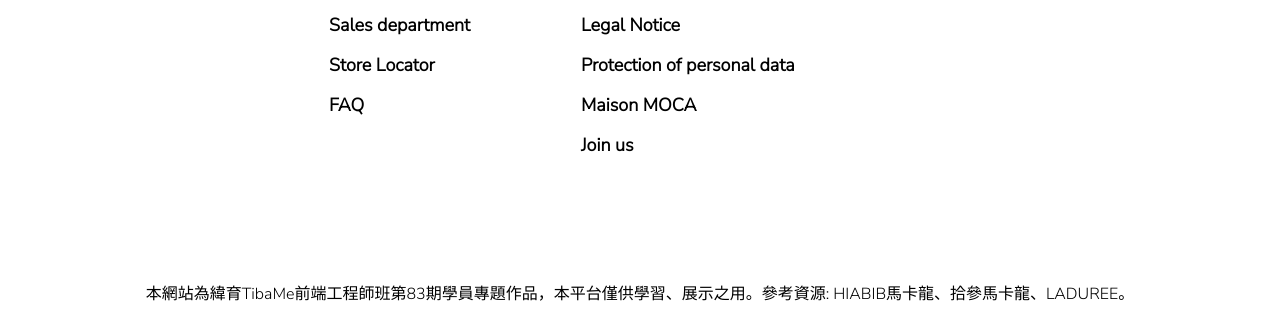
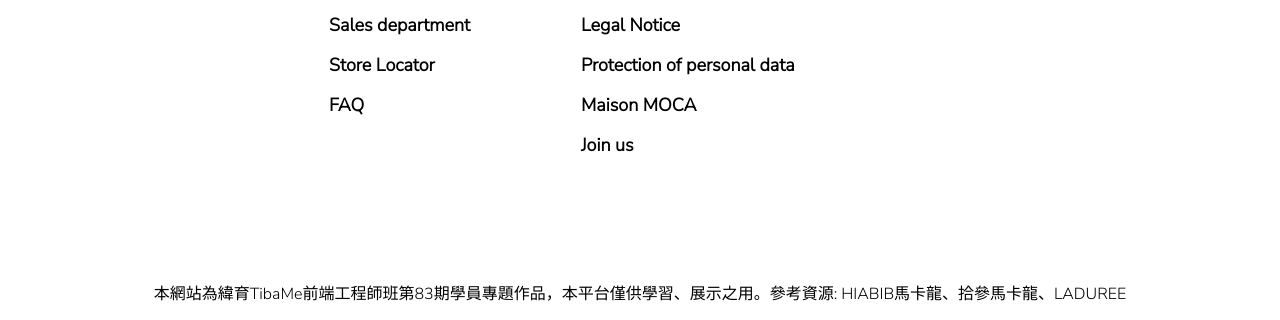
Before and after one commit to dos8742/MOCA, a plain HTML site: page index.html in a window 1280 px wide. Shown: the part 5155-5475 px from the top of the page. Drawn offline with nearby package versions, Linux system fonts and the light colour scheme; files whose address does not match are found by name.

Commit message:
首頁取消句點

```diff
--- a/index.html
+++ b/index.html
@@ -257,7 +257,7 @@
 </footer>
 
 <div class="copyright">
-    <p>本網站為緯育TibaMe前端工程師班第83期學員專題作品，本平台僅供學習、展示之用。參考資源: HIABIB馬卡龍、拾參馬卡龍、LADUREE。</p>
+    <p>本網站為緯育TibaMe前端工程師班第83期學員專題作品，本平台僅供學習、展示之用。參考資源: HIABIB馬卡龍、拾參馬卡龍、LADUREE</p>
 </div>
 <!------------------------------------------------------------------>
 <!-- TOP鍵 -->
```
